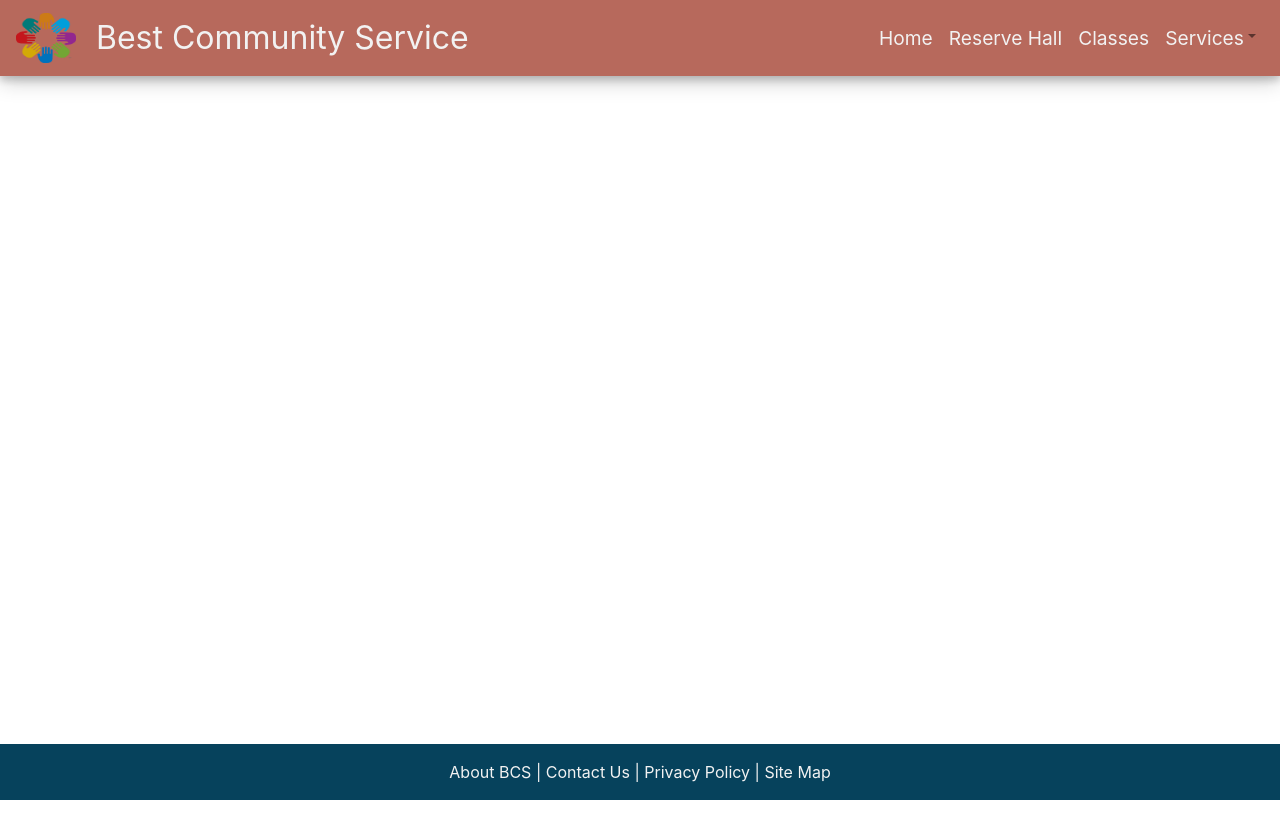
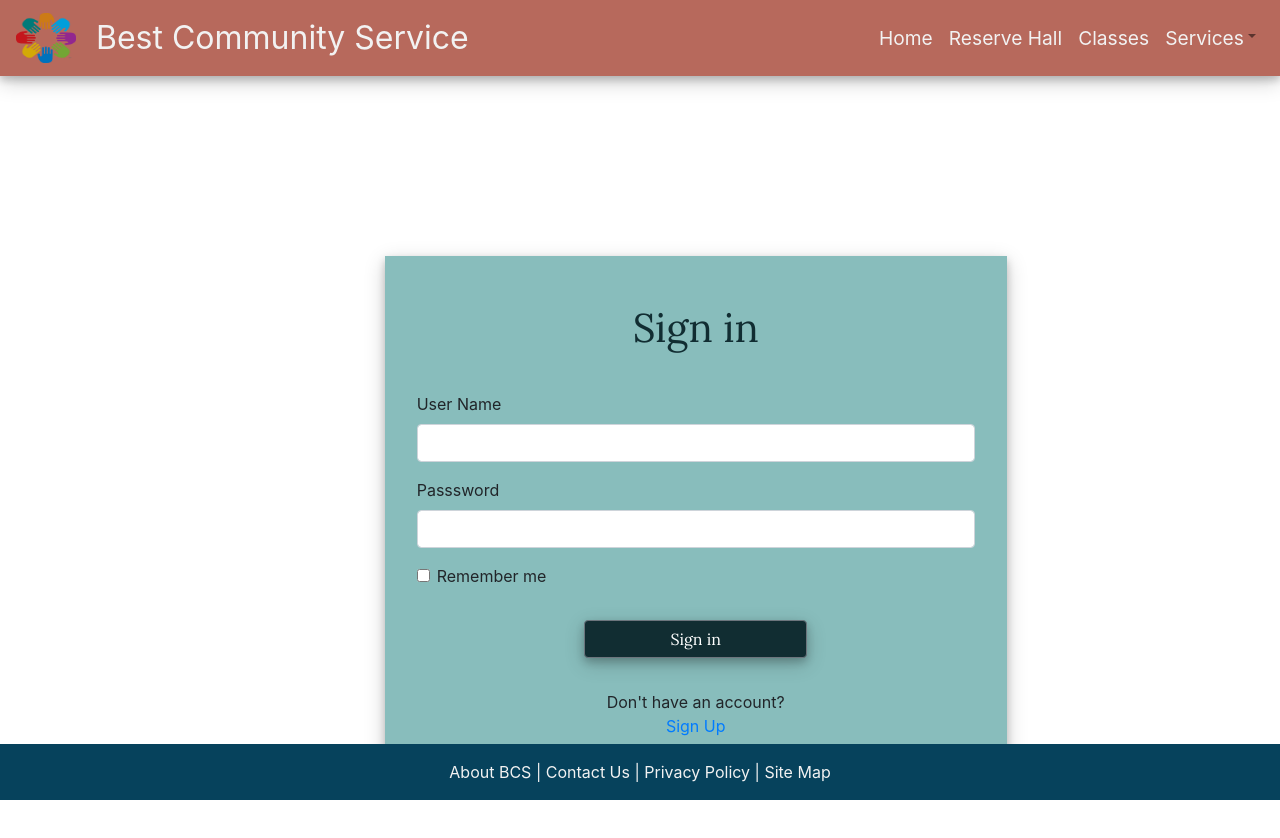
Before and after one commit to T-Dimi/BestCommunityService, a React (Create React App) app: page /Login in a window 1280 px wide. Shown: the top 838 px of the page. Before the commit the page ends 800 px from the top, so only its background shows below. Built offline with nearby package versions, Linux system fonts and the light colour scheme.

Commit message:
Adding a login page

```diff
--- a/src/App.css
+++ b/src/App.css
@@ -157,10 +157,43 @@ button {
   background: red;
 }
 
+.page-login {
+  margin-left: 3em;
+  margin-right: 3em;
+  padding: 6em 0px;
+  height: 100%;
+  align-content: center;
+
+}
+
+.login-form {
+  margin-top: 10em;
+  margin-left: 27%;
+  padding: 3em 2em 2em 2em;
+  background: var(--lightblue);
+  box-shadow: 0 4px 8px 0 rgba(0, 0, 0, 0.2), 0 6px 20px 0 rgba(0, 0, 0, 0.19);
+
+}
+
+.login-title {
+  margin-bottom: 1em;
+}
+
 .listbox {
     height: 200em;
     padding: 200em;
     margin: 200em;
+}
+
+.login-btn {
+  margin-top: 2em;
+  background: var(--darkblue);
+  box-shadow: 0 4px 8px 0 rgba(0, 0, 0, 0.2), 0 6px 20px 0 rgba(0, 0, 0, 0.19);
+}
+
+.signup-login {
+  margin-top: 2em;
+  text-align: center;
 }
 
 .header-img {
@@ -217,6 +250,14 @@ button {
 
 }
 
+.intro-donate {
+  text-align: center;
+  margin: 0.5em 0 3em 0;
+  color: var(--darkblue);
+  font-size: 1.5em;
+  font-family: 'Open Sans Condensed', sans-serif;
+ }
+
 .donate-btn {
   padding: 1em 0;
   margin: 1em 37%;
--- a/src/App.js
+++ b/src/App.js
@@ -16,6 +16,7 @@ import CateringPage from './components/pages/cateringPage';
 import RoomPage from './components/pages/roomPage';
 import VolunteerPage from './components/pages/volunteerPage';
 import DonatePage from './components/pages/donatePage';
+import LoginPage from './components/pages/loginPage';
 import './App.css';
 
 class App extends Component {
@@ -25,6 +26,7 @@ class App extends Component {
         <div className="App">
             <Header />
             <Route exact path='/' component={HomePage} />
+            <Route exact path='/Login' component={LoginPage} />
             <Route exact path='/Volunteer' component={VolunteerPage} />
             <Route exact path='/Donate' component={DonatePage} />
             <Route exact path='/Equipment' component={EquipmentPage} />
--- a/src/components/pages/donatePage.js
+++ b/src/components/pages/donatePage.js
@@ -15,7 +15,7 @@ class DonatePage extends Component {
                 <Container>
                     <Row>
                     <Col>
-                    <p className="intro">
+                    <p className="intro-donate">
                     Your charitable donation will help fund all of our services that we offer here at Best Community
                     for the community. We appreciate any and all amounts that you are able to donate.
                     </p>
--- /dev/null
+++ b/src/components/pages/loginPage.js
@@ -0,0 +1,53 @@
+import React, { Component } from 'react';
+import { Col, Row, Container, Button, Form, FormGroup, Label, Input } from 'reactstrap';
+import { Link } from 'react-router-dom'
+
+
+class LoginPage extends Component {
+    render() {
+        return (
+
+            <div className="page-login">
+            <Container>
+            <Col>
+            <Row>
+            <Form className="login-form" action="" method="">
+                <h1 className="login-title">Sign in</h1>
+                <Row form>
+                    <Col md={12}>
+                    <FormGroup>
+                        <Label for="FirstName">User Name</Label>
+                        <Input type="text" name="fName" required/>
+                        </FormGroup>
+                    </Col>
+                    <Col md={12}>
+                    <FormGroup>
+                        <Label for="password">Passsword</Label>
+                        <Input type="password" name="password" required/>
+                    </FormGroup>
+                    <FormGroup check>
+                        <Label check>
+                            <Input type="checkbox" />Remember me
+                        </Label>
+                    </FormGroup>
+                    </Col>
+                </Row>
+                <Button className="login-btn">Sign in</Button>
+                <div className='signup-login'>
+                    Don't have an account?<br></br>
+                    <Link to='/Donate'>Sign Up</Link>
+                </div>
+            </Form>
+
+            </Row>
+            </Col>
+            </Container>
+
+
+            </div>
+
+        );
+    }
+}
+
+export default LoginPage;
```
